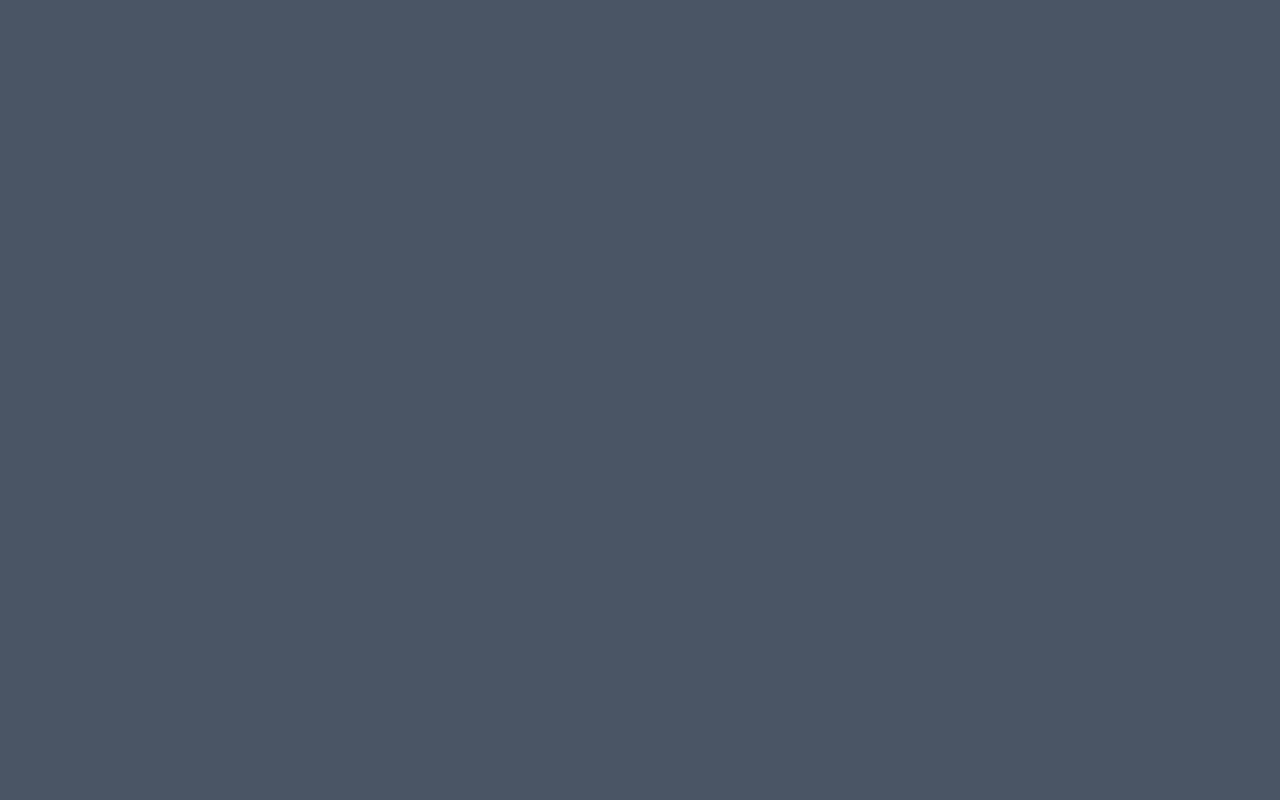
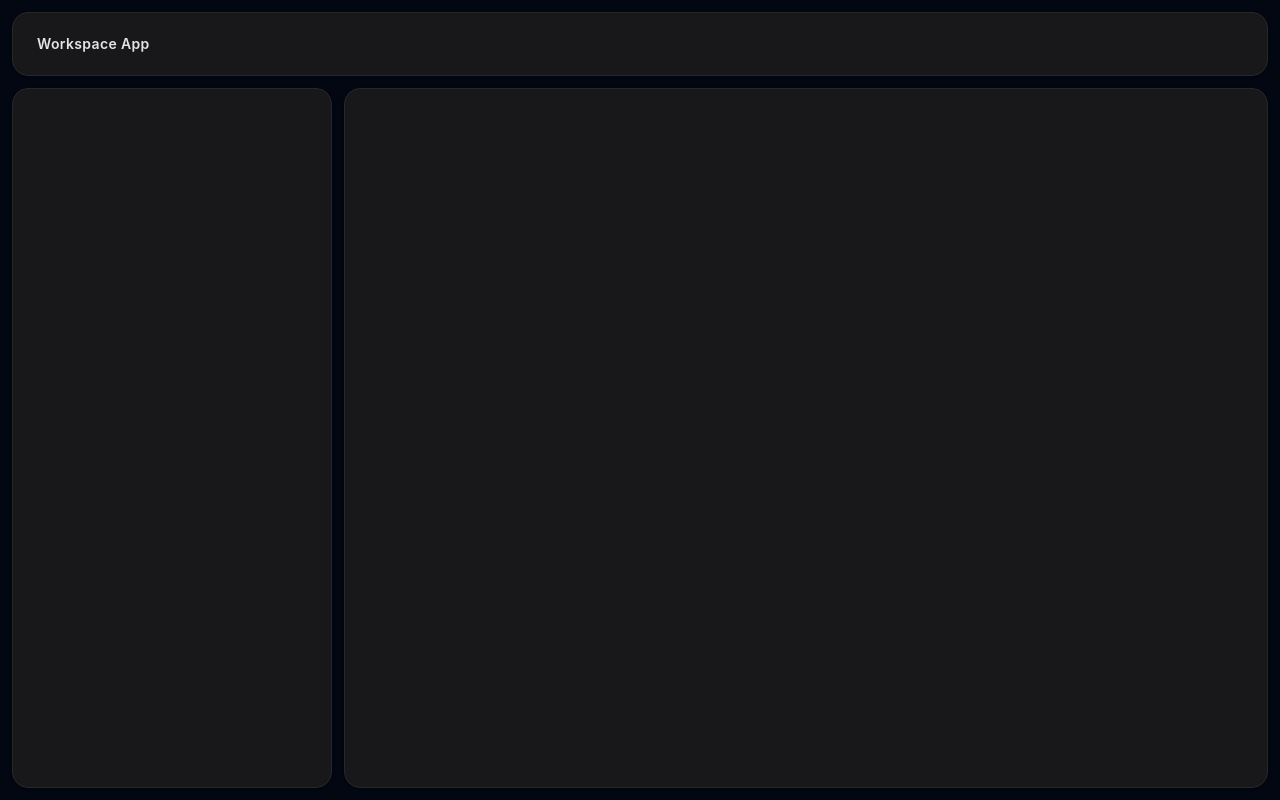
Before and after one commit to shivam-salkar/multiuser-shared-workspace, a React app in the folder frontend/: page / in a window 1280 px wide. Built offline with nearby package versions, Linux system fonts and the light colour scheme; the HTML template or start-up script is replaced by a standard one.

Commit message:
ui: create basic ui layout

```diff
--- a/frontend/src/App/App.jsx
+++ b/frontend/src/App/App.jsx
@@ -5,8 +5,29 @@ function App() {
 
   return (
     <>
-    <main className="h-screen w-full bg-gray-600">
+    <main className="h-screen w-screen bg-gray-950 p-3 flex flex-col gap-3 box-border overflow-hidden">
+      {/* Top Bar */}
+      <header className="h-16 w-full bg-zinc-900 border border-zinc-800 rounded-2xl flex items-center justify-between px-6 shadow-sm shrink-0">
+        <div className="flex items-center gap-3">
+          <span className="text-zinc-200 font-semibold tracking-wide text-sm">Workspace App</span>
+        </div>
+        <div className="flex items-center gap-3">
+          {/* profile placeholder */}
+        </div>
+      </header>
 
+      {/* Bottom Content Area */}
+      <div className="flex-1 w-full flex gap-3 min-h-0">
+        {/* Left Sidebar */}
+        <aside className="w-64 md:w-72 lg:w-80 h-full bg-zinc-900 border border-zinc-800 rounded-2xl p-4 flex flex-col shrink-0 shadow-sm">
+          {/* Sidebar content */}
+        </aside>
+
+        {/* Main Work Area */}
+        <section className="flex-1 h-full bg-zinc-900 border border-zinc-800 rounded-2xl p-4 flex flex-col shadow-sm min-w-0">
+          {/* Main workspace content */}
+        </section>
+      </div>
     </main>
     </>
   )
```
